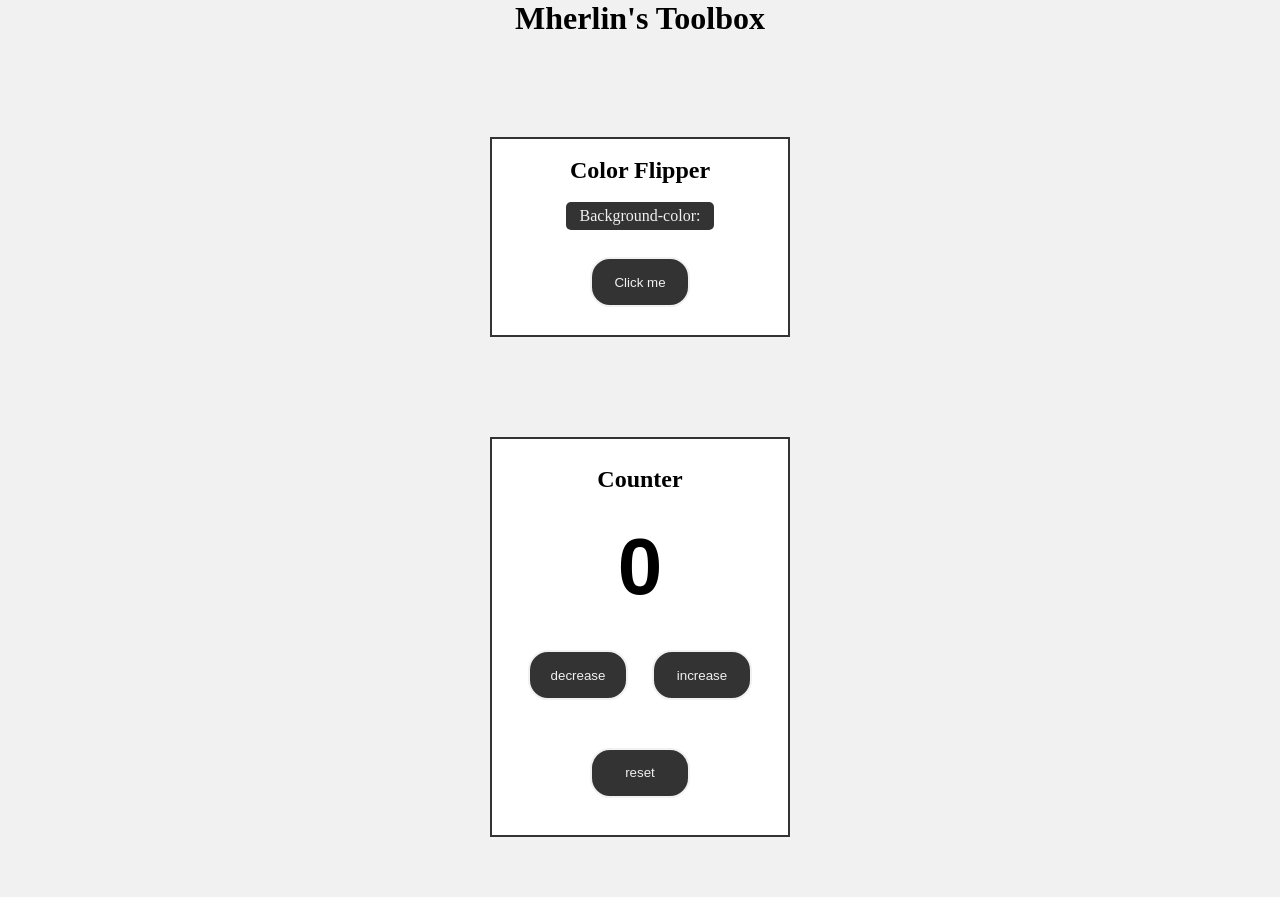
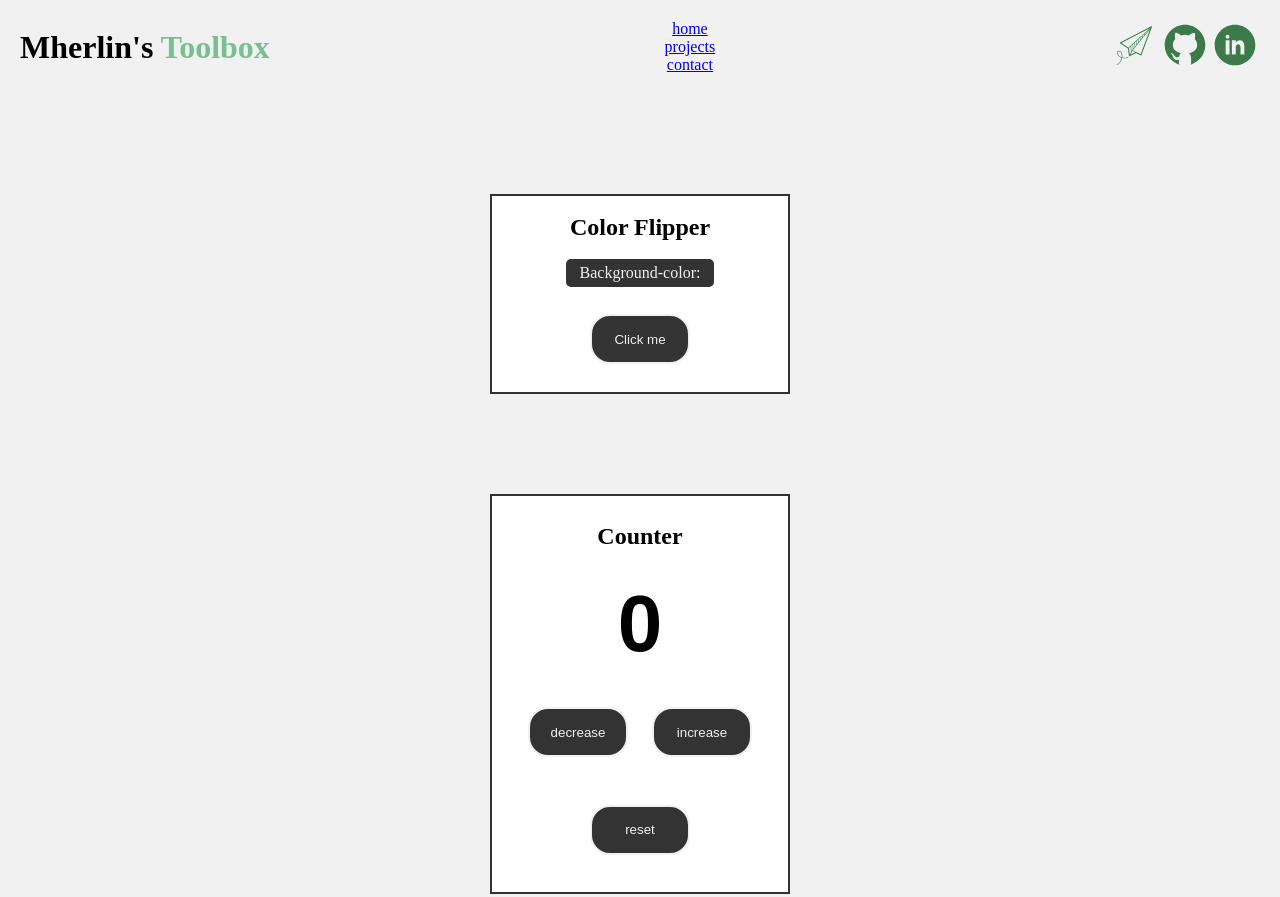
Before and after one commit to Mherlin06/Mherlin-s-toolbox, a website: page index.html in a window 1280 px wide. Shown: the top 897 px of the page. Drawn offline with Linux system fonts and the light colour scheme.

Commit message:
carousel added + navbar structure

```diff
--- a/index.html
+++ b/index.html
@@ -9,10 +9,21 @@
     </head>
     <body>
         <header>
+            <h1 id="home">Mherlin's <span id="toolbox">Toolbox</span></h1>
+            <ul class="menu">
+                <li><a href="#home">home</a></li>
+                <li><a href="#">projects</a></li>
+                <li><a href="#">contact</a></li>
+            </ul>
+            <ul class="social-media">
+                <li><a href="https://mherlin06.github.io/Portfolio/" target="_blank"><img src="./image/icons8-avion-en-papier-100.png" alt="portfolio"></a></li>
+                <li><a href="https://github.com/Mherlin06" target="_blank"><img src="./image/icons8-github.svg" alt="github"></a></li>
+                <li><a href="https://www.linkedin.com/in/hugues-mourice/" target="_blank"><img src="./image/icons8-linkedin-entouré.svg" alt="linkedin"></a></li>
+            </ul>
 
         </header>
         <main>
-            <h1>Mherlin's Toolbox</h1>
+
             <section class="color-flipper">
                 <h2>Color Flipper</h2>
                 <div>
--- a/index.scss
+++ b/index.scss
@@ -26,6 +26,29 @@ body{
     width: 100%;
     background-color: #f1f1f1;
     text-align: center;
+}
+header{
+    display: flex;
+    align-items: center;
+    justify-content: space-between;
+    width: 100%;
+    padding: 20px;
+    #toolbox{
+        color:#78c091;
+    }
+    li{
+        list-style: none;
+    }
+    .menu{
+        text-decoration: none;
+    }
+    .social-media{
+        display: flex;
+        img{
+            width: 50px;
+            filter: opacity(0.5) drop-shadow(0 0 0 #78c091) saturate(400%);
+        }
+    }
 }
 .color-flipper{
     background-color: #fff;
```
Also changed, not shown: image/icons8-avion-en-papier-100.png (added), image/icons8-github.svg (added), image/icons8-linkedin-entouré.svg (added), index.css, 1 other file.
